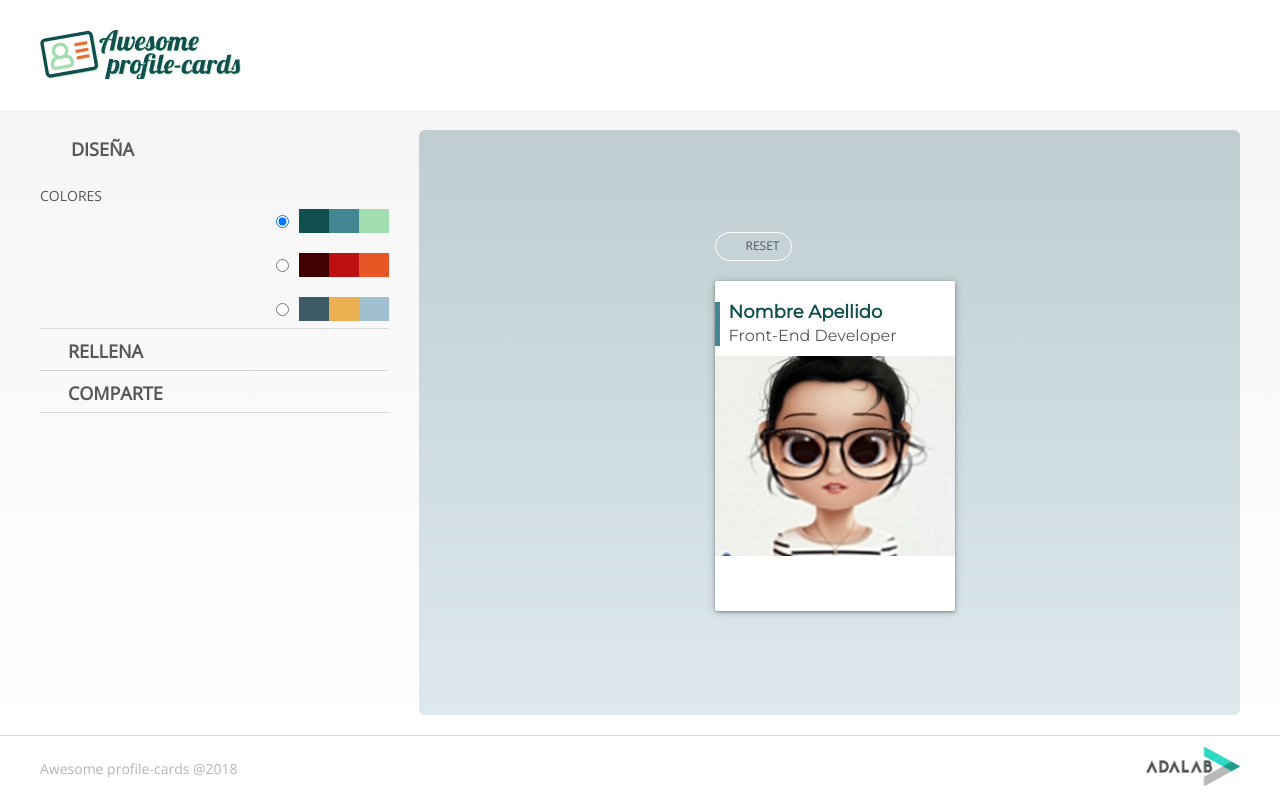
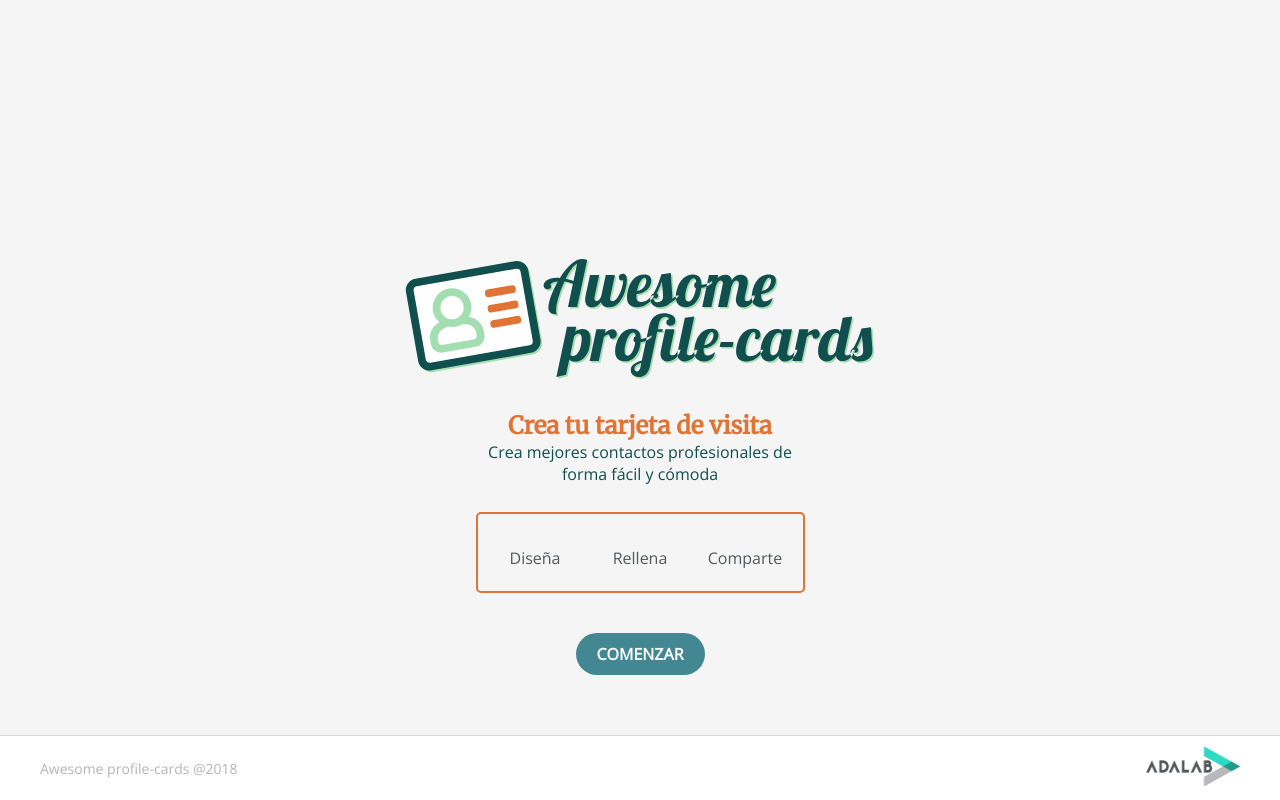
Before and after one commit to Adalab/project-g-m3-actreact, a React (Create React App) app: page / in a window 1280 px wide. Built offline with nearby package versions, Linux system fonts and the light colour scheme.

Commit message:
fix landing positions and margins

```diff
--- a/src/App.js
+++ b/src/App.js
@@ -1,7 +1,7 @@
 import React from "react";
 import "./App.scss";
-// import Landing from './components/Landing';
-import Cards from "./components/Cards";
+import Landing from './components/Landing';
+// import Cards from "./components/Cards";
 import defaultImage from "./components/DefaultImage";
 
 
@@ -96,13 +96,14 @@ class App extends React.Component {
   }
 
   render() {
-    return <Cards
-      userData={this.state.userData}
-      changePreview={this.changePreview}
-      handleOptionChange={this.handleOptionChange}
-      handleCollapsable={this.handleCollapsable}
-      collapsablesId={this.state.collapsablesId}
-    />;
+    return <Landing />
+    // <Cards
+    //   userData={this.state.userData}
+    //   changePreview={this.changePreview}
+    //   handleOptionChange={this.handleOptionChange}
+    //   handleCollapsable={this.handleCollapsable}
+    //   collapsablesId={this.state.collapsablesId}
+    // />;
   }
 }
 
--- a/src/scss/components/_header.scss
+++ b/src/scss/components/_header.scss
@@ -1,6 +1,5 @@
 .landing__header{
   @include bg-img();
-  padding-top: 95px;
   background-color: $color-landing-bg;
 }
 .landing__header .container{
--- a/src/scss/components/_landing-main.scss
+++ b/src/scss/components/_landing-main.scss
@@ -1,19 +1,19 @@
+.page-content {
+  display: flex;
+  flex-direction: column;
+  justify-content: flex-end;
+  height: 100%;
+}
 .landing__main {
-  min-height: 270px;
   padding-top: 36px;
   background-color: $color-landing-bg;
-  position: relative;
   @media all and (min-width: 768px){
     padding-top: 31px;
-    min-height: 460px;
   }
 }
 .landing__main .container{
   @include centered();
   flex-direction: column;
-  @media all and (min-width: 768px){
-    margin: 0px 175px;
-  }
 }
 .landing__main-list {
   @include clear-list();
--- a/src/scss/core/_buttons.scss
+++ b/src/scss/core/_buttons.scss
@@ -25,12 +25,9 @@
   font-size: $font-sm;
   font-family: $OpenSans;
   font-weight: $font-weight-semibold;
-  position: absolute;
-  left: 50%;
-  transform: translate(-50%);
-  bottom: 30px;
-    @media all and (min-width:768px){
-      // bottom: 59px;
-      transform: translate(-50%);
-  }
+  margin: 40px 0 30px;
+  @media all and (min-width:768px){
+    margin-bottom: 60px;
+   }
+
 }
--- a/src/scss/main.scss
+++ b/src/scss/main.scss
@@ -25,11 +25,7 @@
   grid-template-rows: (1fr auto);
 }
 .landing__page-div{
-  display: flex;
-  justify-content: center;
-  align-items: center;
   background-color: $color-landing-bg;
-  position: relative;
 }
 .hidden{
   display: none;
```
